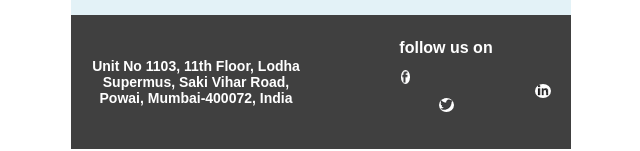
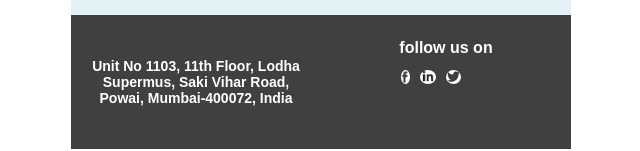
Before and after one commit to 1305-shivanijha/emailer2, a plain HTML site: page index.html in a window 1280 px wide. Shown: the part 1087-1238 px from the top of the page, 319-959 px from the left. Drawn offline with Linux system fonts and the light colour scheme.

Commit message:
Update index.html

```diff
--- a/index.html
+++ b/index.html
@@ -326,9 +326,9 @@
 </div>
 <div class="column44" style="color:#7b7c7e;font-size:20px;">
 <h2 style="font-size:16px;color:white;">follow us on</h2>
-<img alt="Avatar" src="ff.png" style="height:14px;border-radius:50%;margin-left:70px;margin-right:10px;"/>
-<img alt="Avatar" src="li.png" style="height:14px;border-radius:50%;margin-right:10px;"/>
-<img alt="Avatar" src="tt.png" style="height:14px;border-radius:50%;"/>
+<img alt="Avatar" src="ff.png" style="height:14px;border-radius:50%;margin-left:70px;margin-right:10px;float:left;"/>
+<img alt="Avatar" src="li.png" style="height:14px;border-radius:50%;margin-right:10px;float:left;"/>
+<img alt="Avatar" src="tt.png" style="height:14px;border-radius:50%;float:left;"/>
 
 
 </div>
```
